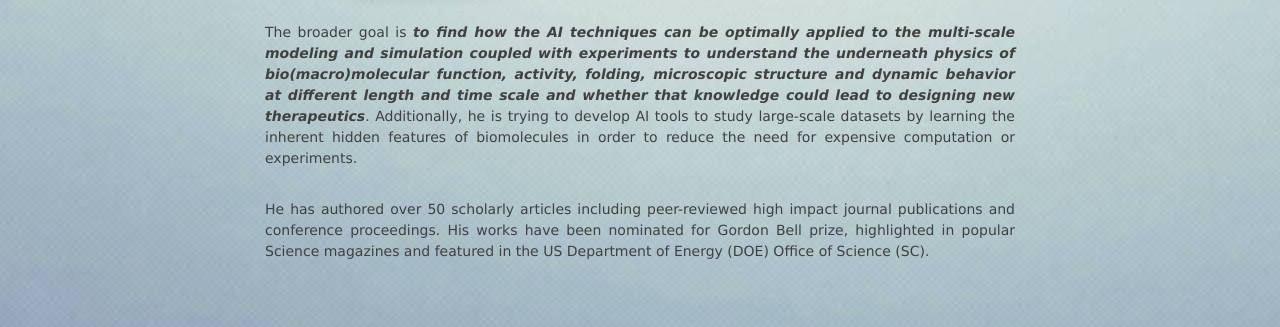
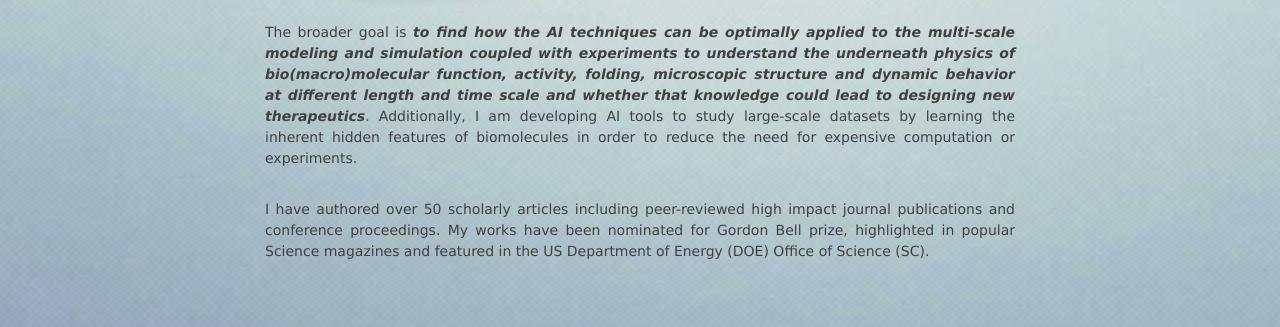
Before and after one commit to debsindhu/debsindhu.github.io, a Jekyll site: the page built from index.html, in a window 1280 px wide and 1313 px high. Shown: the part 737-1064 px from the top of the window. Built offline with Jekyll 4.4.1, drawn with Linux system fonts in a browser that asks for light colours; nearby versions of some CDN libraries; the list of posts is cut into pages by our own code.

Commit message:
Update index.html

```diff
--- a/index.html
+++ b/index.html
@@ -43,11 +43,11 @@ I am Computational Scientist <b style="color:red;">expertising in AI technologie
 <p>The broader goal is <i><strong>to find how the AI techniques can be optimally applied to the multi-scale modeling and
     simulation coupled with experiments to understand the underneath physics of bio(macro)molecular function, activity,
     folding, microscopic structure and dynamic behavior at different length and time scale and whether that knowledge
-    could lead to designing new therapeutics</i></strong>. Additionally, he is trying to develop AI tools to study
+    could lead to designing new therapeutics</i></strong>. Additionally, I am developing AI tools to study
     large-scale datasets by learning the inherent hidden features of biomolecules in order to reduce the need for
     expensive computation or experiments.</p>
 
-<p>He has authored over 50 scholarly articles including peer-reviewed high impact journal publications and conference proceedings. His works
+<p>I have authored over 50 scholarly articles including peer-reviewed high impact journal publications and conference proceedings. My works
     have been nominated for Gordon Bell prize, highlighted in popular Science magazines and featured in the US
     Department of Energy (DOE) Office of Science (SC).</p>
 
```
